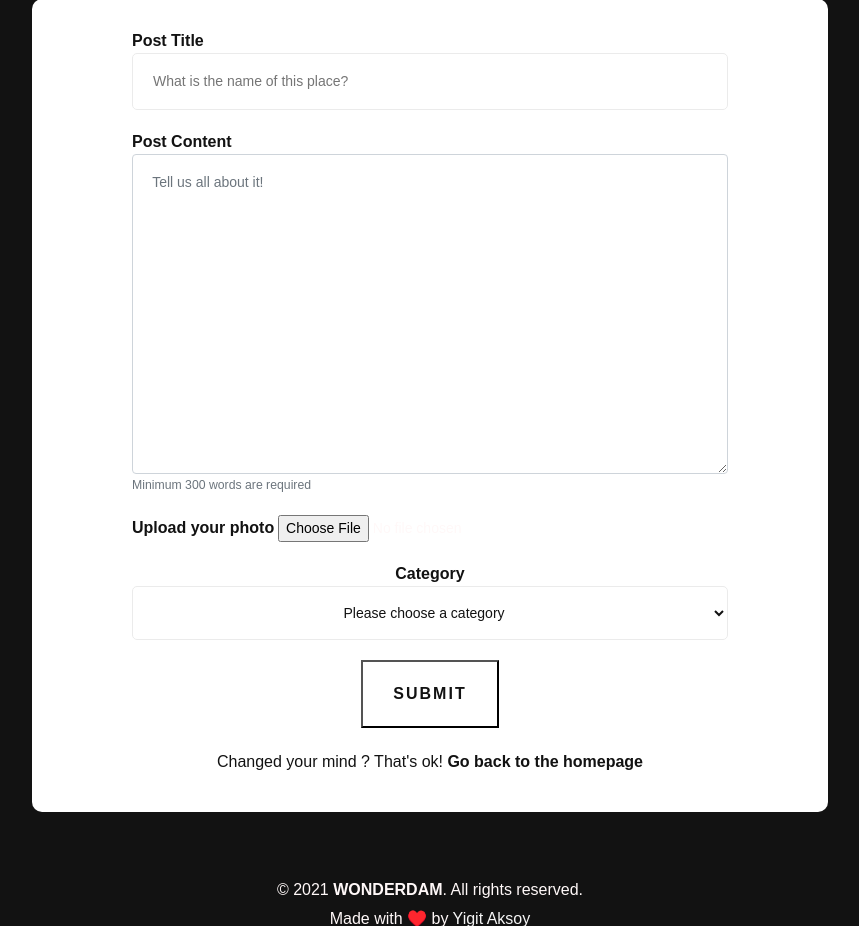
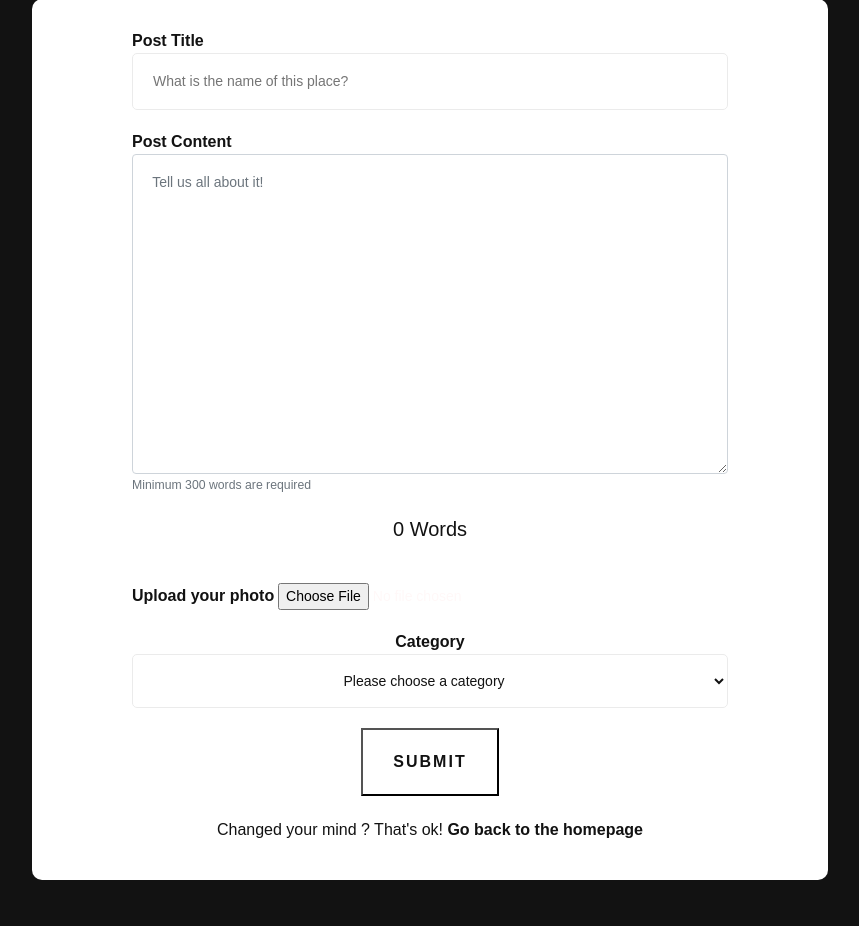
Before and after one commit to yigitaksoy/Wonderdam, a Flask app: page /add_post in a window 1280 px wide. Shown: the part 168-1094 px from the top of the page, without its empty margins (210-1069 px from the left). Run offline with Flask 2, Linux system fonts and the light colour scheme; the visitor is signed in with stand-in values (Sample User, id 1); data that the repository does not hold is empty; some libraries are stand-ins or nearby versions; some web fonts are replaced.

Commit message:
Add word counter for add post form textarea

```diff
--- a/templates/add_post.html
+++ b/templates/add_post.html
@@ -16,7 +16,8 @@
                     <label for="post_content">Post Content</label>
                     <textarea class="form-control post_content" id="post_content" name="post_content"
                         rows="5" cols="80" minlength="300" maxlength="1500" required placeholder="Tell us all about it!"></textarea>
-                        <small id="min-count" class="form-text text-muted ms-auto">Minimum 300 words are required</small>
+                        <small id="min-count" class="form-text text-muted ms-auto">Minimum 300 words are required<p></small>
+                        <p class="text-center counter"><span id="count">0 </span><span> Words</span></p>
                 </div>
                 <div class="form-group">
                     <label for="post_image">Upload your photo</label>
```
